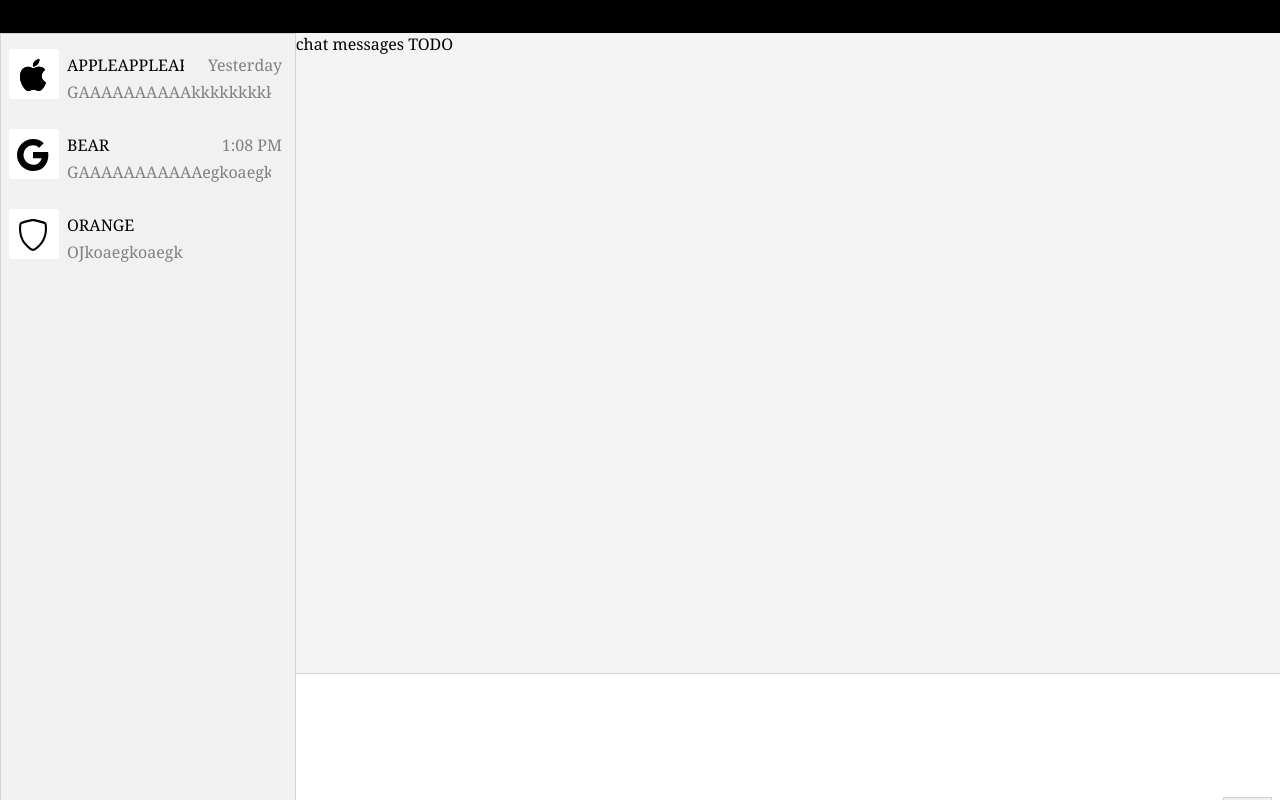
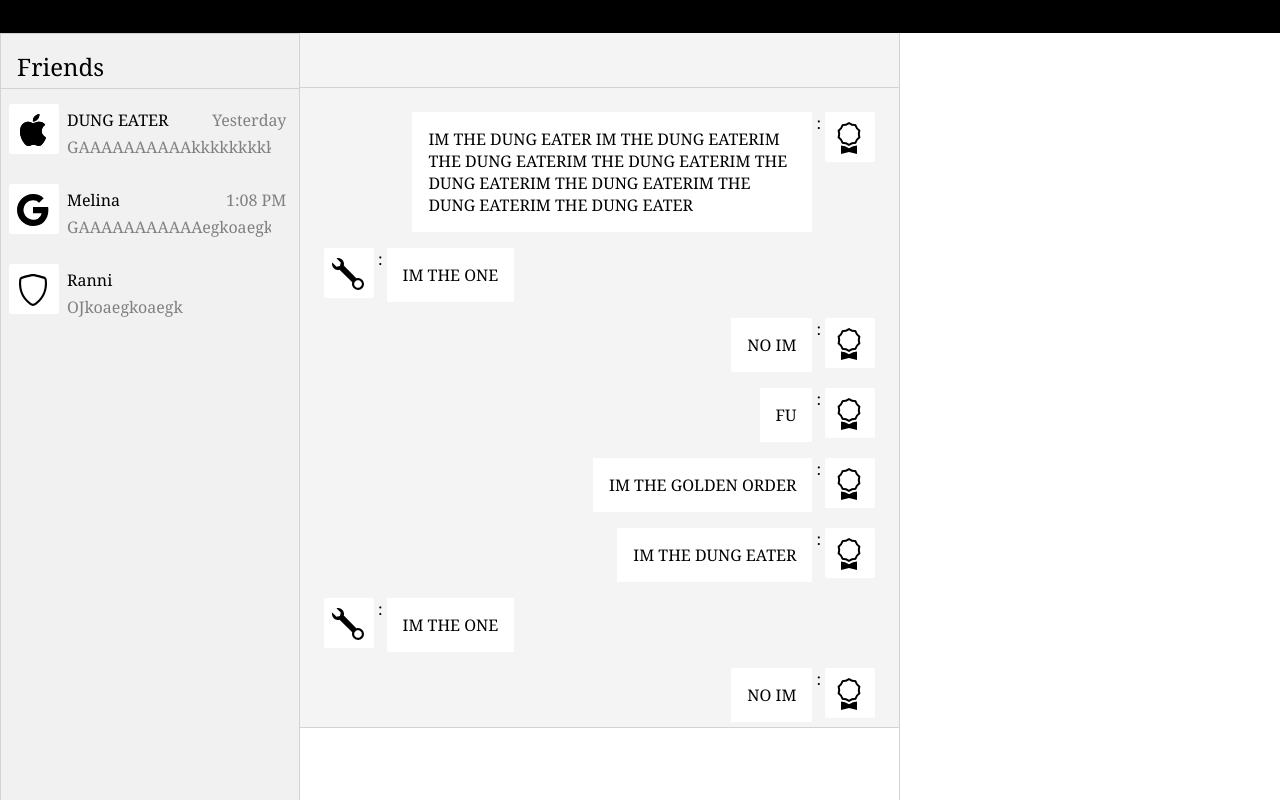
Before and after one commit to Capstone-Projects-2022-Spring/project-lexicallearner, a React (Create React App) app in the folder lexical-learner/: page / in a window 1280 px wide. Shown: the part 740-1540 px from the top of the page. Built offline with nearby package versions, Linux system fonts and the light colour scheme.

Commit message:
added chat.messages + testing data

```diff
--- a/lexical-learner/src/components/chat/Chat.jsx
+++ b/lexical-learner/src/components/chat/Chat.jsx
@@ -2,35 +2,40 @@ import React, { useState } from 'react'
 import "./chat.css"
 import * as BsIcons from 'react-icons/bs'
 import Friendbar from '../chat-friendbar/Friendbar'
+import messages from './msgdata.js'
 
-const Chat = () => {
+const Chat = (props) => {
 
   //current chat
   const [current, setCurrent] = useState('')
 
+
   return (
     <div className='chat'>
       <div className="chat-leftbox">
+        <div className="chat-lefttitle">Friends</div>
         <div className="chat-friends">
           <Friendbar
             logo={<BsIcons.BsApple />}
-            name={'APPLEAPPLEAPPLEAPPLEAPPLEAPPLEAPPLEAPPLEAPPLEAPPLEAPPLEAPPLEAPPLE'}
+            name={'DUNG EATER'}
             lastmsg={'GAAAAAAAAAAkkkkkkkkkkkkkkkkkAAYOGJOAaejojojojojogk'}
             lastdate={'Yesterday'}
             current={current}
             setCurrent={setCurrent}
           />
+
           <Friendbar
             logo={<BsIcons.BsGoogle />}
-            name={'BEAR'}
+            name={'Melina'}
             lastmsg={'GAAAAAAAAAAAegkoaegk'}
             lastdate={'1:08 PM'}
             current={current}
             setCurrent={setCurrent}
           />
+
           <Friendbar
             logo={<BsIcons.BsShield />}
-            name={'ORANGE'}
+            name={'Ranni'}
             lastmsg={'OJkoaegkoaegk'}
             current={current}
             setCurrent={setCurrent}
@@ -38,9 +43,27 @@ const Chat = () => {
         </div>
       </div>
       <div className="chat-rightbox">
+        <div className="chat-righttitle">{current}</div>
         <div className="chat-messages">
-          chat messages TODO
+          {messages.map((msg, key) => (
+            <div key={key} className='chat-message'>
+              {props.user.username === msg.from ?
+                <div className='chat-mymessage'>
+                  <span className='chat-messagebox'>{msg.msgs}</span>
+                  : <span className='chat-message-logo'> {props.user.icon} </span>
+                </div>
+
+                :
+
+                <div className="chat-theirmessage">
+                  <span className='chat-message-logo'> <BsIcons.BsWrench /> </span>
+                  : <span className='chat-messagebox'>{msg.msgs}</span>
+                </div>
+              }
+            </div>
+          ))}
         </div>
+
         <form action="" className="chat-sendmessage">
           <textarea name="text" id="" cols="30" rows="10"></textarea>
           <input type="submit" value="Send" className='chat-sendbtn' />
--- a/lexical-learner/src/components/chat/chat.css
+++ b/lexical-learner/src/components/chat/chat.css
@@ -3,40 +3,96 @@
 }
 
 .chat-leftbox{
-    width: 30vw;
-    height: 100vh;
+    width: 300px;
+    height: 900px;
     border: 1px solid lightgrey;
     background-color: rgb(241, 241, 241);
+    overflow-y: auto;
+}
+
+.chat-lefttitle{
+    padding: 1rem;
+    font-size: 1.5rem;
+    border-bottom: 1px solid lightgray;
+    height: 55px;
+}
+
+.chat-righttitle{
+    padding: 1rem;
+    font-size: 1.5rem;
+    border-bottom: 1px solid lightgray;
+    height: 55px;
 }
 
 .chat-rightbox{
     display: flex;
     flex-direction: column;
-    width: 100%;
+    width: 600px;
+    border-right: 1px solid lightgrey;
+    background-color: rgb(244, 244, 244);
 }
 
 .chat-messages{
-    width: 100%;
-    height: 80vh;
+    width: inherit;
+    height: 639px;
     border-left: none;
-    background-color: rgb(244, 244, 244);
+    border-right: 1px solid lightgrey;
+    padding: 1rem;
+    overflow-y: auto;
+}
+
+.chat-message {
+    display: flex;
+    padding: 0.5rem;
+}
+
+.chat-message-logo {
+    display: inline-block;
+    padding: 0.5rem;
+    font-size: 2rem;
+    width: 50px;
+    height: 50px;
+    background-color: white;
+    border-radius: 5%;
+}
+
+.chat-mymessage{
+    display: flex;
+    margin-left: auto;
+    gap: 0.25rem;
+}
+
+.chat-theirmessage{
+    display: flex;
+    gap: 0.25rem;
+}
+
+.chat-messagebox{
+    background-color: white;
+    padding: 1rem;
+    max-width: 400px;
 }
 
 .chat-sendmessage{
     position: relative;
-    width: 100%;
-    height: 20vh;
+    width: inherit;
+    height: 200px;
     border-top: 1px solid lightgrey;
+    border-right: 1px solid lightgrey;
+    background-color: white;
 }
 
+
+
 textarea {
-    width: 100%;
-    height: 75%;
+    width: inherit;
+    height: 150px;
     border: none;
     outline: none;
     padding: 1rem;
     scroll-behavior: smooth;
     resize: none;
+    border-right: 1px solid lightgrey;
 }
 
 input[type=submit]{
--- /dev/null
+++ b/lexical-learner/src/components/chat/msgdata.js
@@ -0,0 +1,336 @@
+//data for testing
+const messages = [
+    {
+        to: 'DUNG EATER',
+        from: 'user',
+        date: '1:00 PM',
+        msgs: 'IM THE DUNG EATER IM THE DUNG EATERIM THE DUNG EATERIM THE DUNG EATERIM THE DUNG EATERIM THE DUNG EATERIM THE DUNG EATERIM THE DUNG EATER',
+        file: null
+    }, {
+        to: 'user',
+        from: 'DUNG EATER',
+        date: '1:05PM',
+        msgs: 'IM THE ONE',
+        file: null
+    }, {
+        to: 'DUNG EATER',
+        from: 'user',
+        date: '1:06 PM',
+        msgs: 'NO IM',
+        file: null
+    }, {
+        to: 'DUNG EATER',
+        from: 'user',
+        date: '1:06 PM',
+        msgs: 'FU',
+        file: null
+    }, {
+        to: 'DUNG EATER',
+        from: 'user',
+        date: '2:00 PM',
+        msgs: 'IM THE GOLDEN ORDER',
+        file: null
+    },{
+        to: 'DUNG EATER',
+        from: 'user',
+        date: '1:00 PM',
+        msgs: 'IM THE DUNG EATER',
+        file: null
+    }, {
+        to: 'user',
+        from: 'DUNG EATER',
+        date: '1:05PM',
+        msgs: 'IM THE ONE',
+        file: null
+    }, {
+        to: 'DUNG EATER',
+        from: 'user',
+        date: '1:06 PM',
+        msgs: 'NO IM',
+        file: null
+    }, {
+        to: 'DUNG EATER',
+        from: 'user',
+        date: '1:06 PM',
+        msgs: 'FU',
+        file: null
+    }, {
+        to: 'DUNG EATER',
+        from: 'user',
+        date: '2:00 PM',
+        msgs: 'IM THE GOLDEN ORDER',
+        file: null
+    },{
+        to: 'DUNG EATER',
+        from: 'user',
+        date: '1:00 PM',
+        msgs: 'IM THE DUNG EATER',
+        file: null
+    }, {
+        to: 'user',
+        from: 'DUNG EATER',
+        date: '1:05PM',
+        msgs: 'IM THE ONE',
+        file: null
+    }, {
+        to: 'DUNG EATER',
+        from: 'user',
+        date: '1:06 PM',
+        msgs: 'NO IM',
+        file: null
+    }, {
+        to: 'DUNG EATER',
+        from: 'user',
+        date: '1:06 PM',
+        msgs: 'FU',
+        file: null
+    }, {
+        to: 'DUNG EATER',
+        from: 'user',
+        date: '2:00 PM',
+        msgs: 'IM THE GOLDEN ORDER',
+        file: null
+    },{
+        to: 'DUNG EATER',
+        from: 'user',
+        date: '1:00 PM',
+        msgs: 'IM THE DUNG EATER',
+        file: null
+    }, {
+        to: 'user',
+        from: 'DUNG EATER',
+        date: '1:05PM',
+        msgs: 'IM THE ONE',
+        file: null
+    }, {
+        to: 'DUNG EATER',
+        from: 'user',
+        date: '1:06 PM',
+        msgs: 'NO IM',
+        file: null
+    }, {
+        to: 'DUNG EATER',
+        from: 'user',
+        date: '1:06 PM',
+        msgs: 'FU',
+        file: null
+    }, {
+        to: 'DUNG EATER',
+        from: 'user',
+        date: '2:00 PM',
+        msgs: 'IM THE GOLDEN ORDER',
+        file: null
+    },{
+        to: 'DUNG EATER',
+        from: 'user',
+        date: '1:00 PM',
+        msgs: 'IM THE DUNG EATER',
+        file: null
+    }, {
+        to: 'user',
+        from: 'DUNG EATER',
+        date: '1:05PM',
+        msgs: 'IM THE ONE',
+        file: null
+    }, {
+        to: 'DUNG EATER',
+        from: 'user',
+        date: '1:06 PM',
+        msgs: 'NO IM',
+        file: null
+    }, {
+        to: 'DUNG EATER',
+        from: 'user',
+        date: '1:06 PM',
+        msgs: 'FU',
+        file: null
+    }, {
+        to: 'DUNG EATER',
+        from: 'user',
+        date: '2:00 PM',
+        msgs: 'IM THE GOLDEN ORDER',
+        file: null
+    },{
+        to: 'DUNG EATER',
+        from: 'user',
+        date: '1:00 PM',
+        msgs: 'IM THE DUNG EATER',
+        file: null
+    }, {
+        to: 'user',
+        from: 'DUNG EATER',
+        date: '1:05PM',
+        msgs: 'IM THE ONE',
+        file: null
+    }, {
+        to: 'DUNG EATER',
+        from: 'user',
+        date: '1:06 PM',
+        msgs: 'NO IM',
+        file: null
+    }, {
+        to: 'DUNG EATER',
+        from: 'user',
+        date: '1:06 PM',
+        msgs: 'FU',
+        file: null
+    }, {
+        to: 'DUNG EATER',
+        from: 'user',
+        date: '2:00 PM',
+        msgs: 'IM THE GOLDEN ORDER',
+        file: null
+    },{
+        to: 'DUNG EATER',
+        from: 'user',
+        date: '1:00 PM',
+        msgs: 'IM THE DUNG EATER',
+        file: null
+    }, {
+        to: 'user',
+        from: 'DUNG EATER',
+        date: '1:05PM',
+        msgs: 'IM THE ONE',
+        file: null
+    }, {
+        to: 'DUNG EATER',
+        from: 'user',
+        date: '1:06 PM',
+        msgs: 'NO IM',
+        file: null
+    }, {
+        to: 'DUNG EATER',
+        from: 'user',
+        date: '1:06 PM',
+        msgs: 'FU',
+        file: null
+    }, {
+        to: 'DUNG EATER',
+        from: 'user',
+        date: '2:00 PM',
+        msgs: 'IM THE GOLDEN ORDER',
+        file: null
+    },{
+        to: 'DUNG EATER',
+        from: 'user',
+        date: '1:00 PM',
+        msgs: 'IM THE DUNG EATER',
+        file: null
+    }, {
+        to: 'user',
+        from: 'DUNG EATER',
+        date: '1:05PM',
+        msgs: 'IM THE ONE',
+        file: null
+    }, {
+        to: 'DUNG EATER',
+        from: 'user',
+        date: '1:06 PM',
+        msgs: 'NO IM',
+        file: null
+    }, {
+        to: 'DUNG EATER',
+        from: 'user',
+        date: '1:06 PM',
+        msgs: 'FU',
+        file: null
+    }, {
+        to: 'DUNG EATER',
+        from: 'user',
+        date: '2:00 PM',
+        msgs: 'IM THE GOLDEN ORDER',
+        file: null
+    },{
+        to: 'DUNG EATER',
+        from: 'user',
+        date: '1:00 PM',
+        msgs: 'IM THE DUNG EATER',
+        file: null
+    }, {
+        to: 'user',
+        from: 'DUNG EATER',
+        date: '1:05PM',
+        msgs: 'IM THE ONE',
+        file: null
+    }, {
+        to: 'DUNG EATER',
+        from: 'user',
+        date: '1:06 PM',
+        msgs: 'NO IM',
+        file: null
+    }, {
+        to: 'DUNG EATER',
+        from: 'user',
+        date: '1:06 PM',
+        msgs: 'FU',
+        file: null
+    }, {
+        to: 'DUNG EATER',
+        from: 'user',
+        date: '2:00 PM',
+        msgs: 'IM THE GOLDEN ORDER',
+        file: null
+    },{
+        to: 'DUNG EATER',
+        from: 'user',
+        date: '1:00 PM',
+        msgs: 'IM THE DUNG EATER',
+        file: null
+    }, {
+        to: 'user',
+        from: 'DUNG EATER',
+        date: '1:05PM',
+        msgs: 'GEGEGE',
+        file: null
+    }, {
+        to: 'DUNG EATER',
+        from: 'user',
+        date: '1:06 PM',
+        msgs: 'NO IM',
+        file: null
+    }, {
+        to: 'DUNG EATER',
+        from: 'user',
+        date: '1:06 PM',
+        msgs: 'FU',
+        file: null
+    }, {
+        to: 'DUNG EATER',
+        from: 'user',
+        date: '2:00 PM',
+        msgs: 'IM THE GOLDEN ORDER',
+        file: null
+    },{
+        to: 'DUNG EATER',
+        from: 'user',
+        date: '1:00 PM',
+        msgs: 'IM THE DUNG EATER',
+        file: null
+    }, {
+        to: 'user',
+        from: 'DUNG EATER',
+        date: '1:05PM',
+        msgs: 'IM THE ONE',
+        file: null
+    }, {
+        to: 'DUNG EATER',
+        from: 'user',
+        date: '1:06 PM',
+        msgs: 'NO IM',
+        file: null
+    }, {
+        to: 'DUNG EATER',
+        from: 'user',
+        date: '1:06 PM',
+        msgs: 'FU',
+        file: null
+    }, {
+        to: 'DUNG EATER',
+        from: 'user',
+        date: '2:00 PM',
+        msgs: 'IM THE GOLDEN ORDER',
+        file: null
+    },
+]
+
+export default messages
--- a/lexical-learner/src/pages/Home.jsx
+++ b/lexical-learner/src/pages/Home.jsx
@@ -5,6 +5,14 @@ import "./Home.css";
 import Chat from "../components/chat/Chat"
 
 const Home = () => {
+
+  const user = {
+    icon: <BsIcons.BsAward/>,
+    username: 'user',
+    password: '',
+    type: '',
+  }
+
   return (
     <div className="Home">
       <Navbar />
@@ -15,6 +23,7 @@ const Home = () => {
           />
           <BsIcons.BsTranslate style={{ fontSize: "7rem", color: "black" }} />
         </div>
+
         <div className="intro-aside">
           <span className="intro-title">
             A Online Lexical Learning Platform for Languages Learners
@@ -29,6 +38,7 @@ const Home = () => {
           </a>
         </div>
       </section>
+
       <section className="features">
         <ul>
           <li>
@@ -46,9 +56,11 @@ const Home = () => {
           </li>
         </ul>
       </section>
+
       <section className="quickdemo">
-        <Chat />
+        <Chat user={user} />
       </section>
+
       <footer>
         <span>Lexical</span>
       </footer>
```
Also changed, not shown: lexical-learner/src/components/chat/messages.js (deleted, +0 -8 lines).
